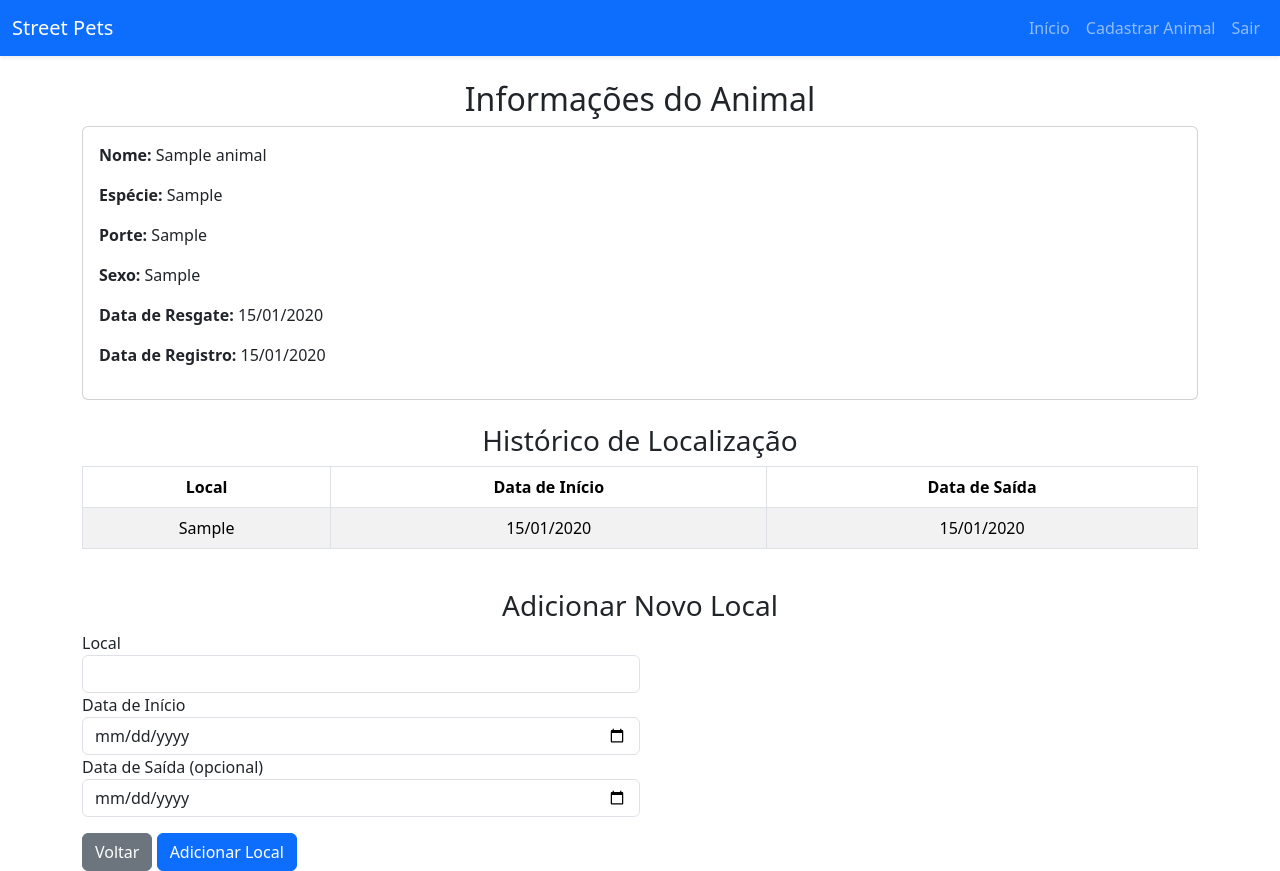
After one commit to joaoflorao/street_pets_rescue, a Flask app: template app/templates/animal_history.html in a window 1280 px wide. The commit adds this page. Run offline with Flask 3, Linux system fonts and the light colour scheme; the template is opened without the code that fills it: values that come from a table or form of the project are taken from there, others are empty; tables that the repository leaves empty hold one stand-in row (values such as "Sample post"); some libraries are stand-ins or nearby versions.

Commit message:
[IMP] Implementação do histórico do animal

```diff
--- a/app/controllers/__init__.py
+++ b/app/controllers/__init__.py
@@ -1,3 +1,4 @@
 from flask import Blueprint
 from .user_controller import bp as user_bp
 from .animal_controller import bp as animal_bp
+from .animal_location_controller import bp as animal_location_bp
--- a/app/models/__init__.py
+++ b/app/models/__init__.py
@@ -1,2 +1,3 @@
 from .animal import Animal
 from .user import User
+from .animal_location_history import AnimalLocationHistory
--- a/app/models/animal.py
+++ b/app/models/animal.py
@@ -57,3 +57,5 @@ class Animal(db.Model):
         self.registration_date = datetime.now()
 
     users = db.relationship("User", secondary="user_animal", back_populates="animals")
+    location_history = db.relationship("AnimalLocationHistory", back_populates="animals_reference",
+                                       cascade="all, delete-orphan")
--- a/app/repositories/__init__.py
+++ b/app/repositories/__init__.py
@@ -1,2 +1,3 @@
 from .user_repository import UserRepository
 from .animal_repository import AnimalRepository
+from .animal_location_repository import AnimalLocationHistoryRepository
--- a/app/services/__init__.py
+++ b/app/services/__init__.py
@@ -1,5 +1,6 @@
 from .user_service import UserService
 from .animal_service import AnimalService
+from .animal_location_service import AnimalLocationHistoryService
 
 from flask_sqlalchemy import SQLAlchemy
 from flask_login import LoginManager
--- /dev/null
+++ b/app/templates/animal_history.html
@@ -0,0 +1,95 @@
+{% extends 'base.html' %}
+
+{% block conteudo %}
+
+    {% include 'navbar.html' %}
+
+    <div class="container mt-4">
+        <!-- Informações do Animal -->
+        <div class="row">
+            <div class="col-md-12">
+                <h2 class="text-center">Informações do Animal</h2>
+                <div class="card">
+                    <div class="card-body">
+                        <p><strong>Nome:</strong> {{ animal.name }}</p>
+                        <p><strong>Espécie:</strong> {{ animal.animal_species }}</p>
+                        <p><strong>Porte:</strong> {{ animal.animal_size }}</p>
+                        <p><strong>Sexo:</strong> {{ animal.animal_sex }}</p>
+                        <p><strong>Data de Resgate:</strong> {{ animal.rescue_date.strftime('%d/%m/%Y') }}</p>
+                        <p><strong>Data de Registro:</strong> {{ animal.registration_date.strftime('%d/%m/%Y') }}</p>
+                    </div>
+                </div>
+            </div>
+        </div>
+
+        <!-- Histórico de Localização -->
+        <div class="row mt-4">
+            <div class="col-md-12">
+                <h3 class="text-center">
+                    Histórico de Localização
+                </h3>
+                <div class="table-responsive">
+                    <table class="table table-striped table-bordered text-center">
+                        <thead class="thead-dark">
+                            <tr>
+                                <th>Local</th>
+                                <th>Data de Início</th>
+                                <th>Data de Saída</th>
+                            </tr>
+                        </thead>
+                        <tbody>
+                            {% for history in animal_location_history %}
+                                <tr>
+                                    <td>{{ history.location }}</td>
+                                    <td>{{ history.start_date.strftime('%d/%m/%Y') }}</td>
+                                    <td>{{ history.end_date.strftime('%d/%m/%Y') if history.end_date else 'N/A' }}</td>
+                                </tr>
+                            {% endfor %}
+                        </tbody>
+                    </table>
+                </div>
+            </div>
+        </div>
+
+        <!-- Formulário para Adicionar Novo Local -->
+        <div class="row mt-4">
+            <div class="col-md-12">
+                <h3 class="text-center">Adicionar Novo Local</h3>
+                <form action="/animal_location_history/register_location" method="POST">
+                    <div class="form-row">
+                        <div class="form-group col-md-6">
+                            <label for="location">
+                                Local
+                            </label>
+                            <input type="text" class="form-control" id="location" name="nLocation"
+                                   autocomplete="off" required>
+                        </div>
+                        <div class="form-group col-md-6">
+                            <label for="start_date">
+                                Data de Início
+                            </label>
+                            <input type="date" class="form-control" id="start_date" name="nStartDate" required>
+                        </div>
+                    </div>
+                    <div class="form-row">
+                        <div class="form-group col-md-6">
+                            <label for="end_date">
+                                Data de Saída (opcional)
+                            </label>
+                            <input type="date" class="form-control" id="end_date" name="nEndDate">
+                        </div>
+                    </div>
+                    <input type="hidden" name="nAnimalId" value="{{ animal.id }}">
+                    <button type="button" class="btn btn-secondary btn-block mt-3"
+                            onclick="window.location.href='/animal/detail/{{ animal.id }}'">
+                        Voltar
+                    </button>
+                    <button type="submit" class="btn btn-primary btn-block mt-3">
+                        Adicionar Local
+                    </button>
+                </form>
+            </div>
+        </div>
+    </div>
+
+{% endblock %}
```
Also changed, not shown: app/__init__.py (+7 -0 lines), app/controllers/animal_location_controller.py (added, +34 -0 lines), app/models/animal_location_history.py (added, +13 -0 lines), app/repositories/animal_location_repository.py (added, +43 -0 lines), app/services/animal_location_service.py (added, +14 -0 lines), app/templates/detail_animal.html (+11 -5 lines), app/static/images/cachorro.png (added).
